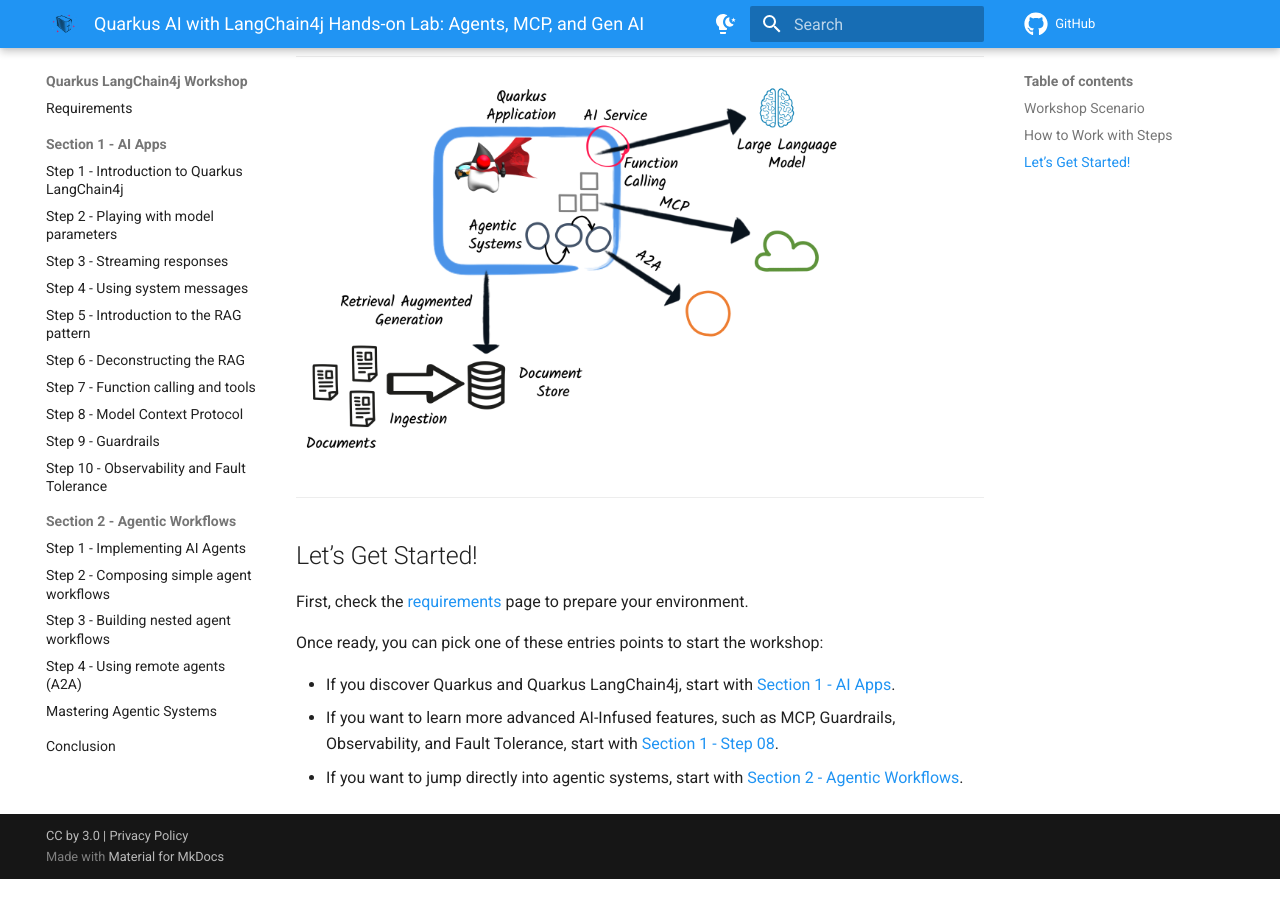
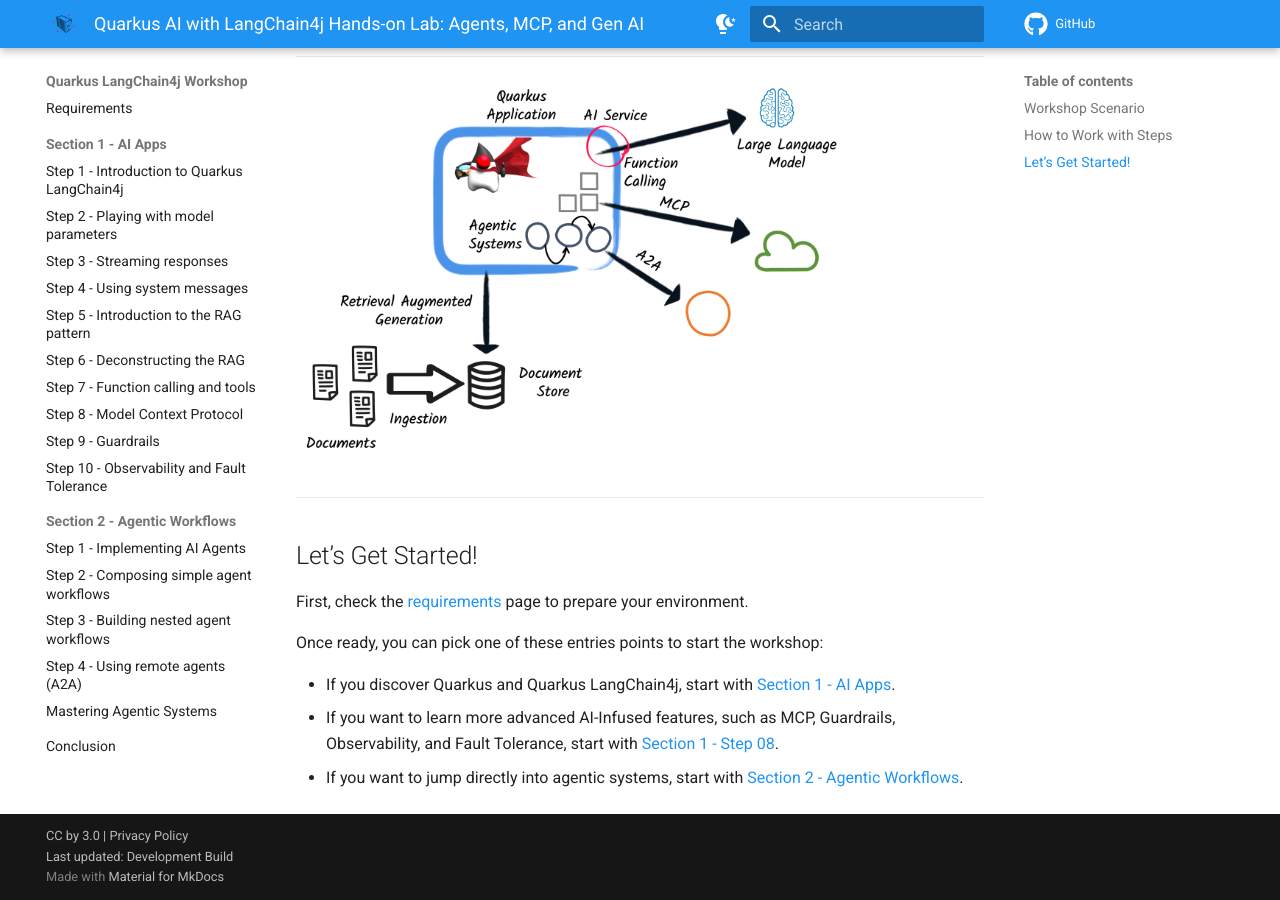
Before and after one commit to IBM/ibm-quarkus-ai-langchain4j-workshop, an MkDocs documentation site: the page built from docs/docs/index.md, in a window 1280 px wide and 900 px high, scrolled down 1455 px. Built offline with MkDocs 1.6.1 and Material for MkDocs 9.7.7, drawn with Linux system fonts in a browser that asks for light colours; comment, search, counter and statistics services are not loaded; the version menu is left out; before the commit the page ends 2334 px from its top, so only the background shows below that.

Commit message:
Added Changed Date Footer

```diff
--- a/docs/mkdocs-customizations/overrides/partials/copyright.html
+++ b/docs/mkdocs-customizations/overrides/partials/copyright.html
@@ -25,6 +25,9 @@
     <div class="md-copyright__highlight">
         <a href="https://creativecommons.org/licenses/by/3.0/">CC by 3.0</a> |
         <a href="https://www.redhat.com/en/about/privacy-policy">Privacy Policy</a>
+        <br>
+        Last updated: {{ config.extra.build_date }}
+
     </div>
     {% if not config.extra.generator == false %}
     Made with
--- a/docs/mkdocs.yml
+++ b/docs/mkdocs.yml
@@ -128,3 +128,6 @@
   manifest: manifest.webmanifest
   version:
     provider: mike
+  # !ENV [VARIABLE_NAME, DEFAULT_VALUE]
+  # If BUILD_DATE is missing (like on your local laptop), it defaults to "Development Build"
+  build_date: !ENV [BUILD_DATE, "Development Build"]
```
Also changed, not shown: 1 other file.
